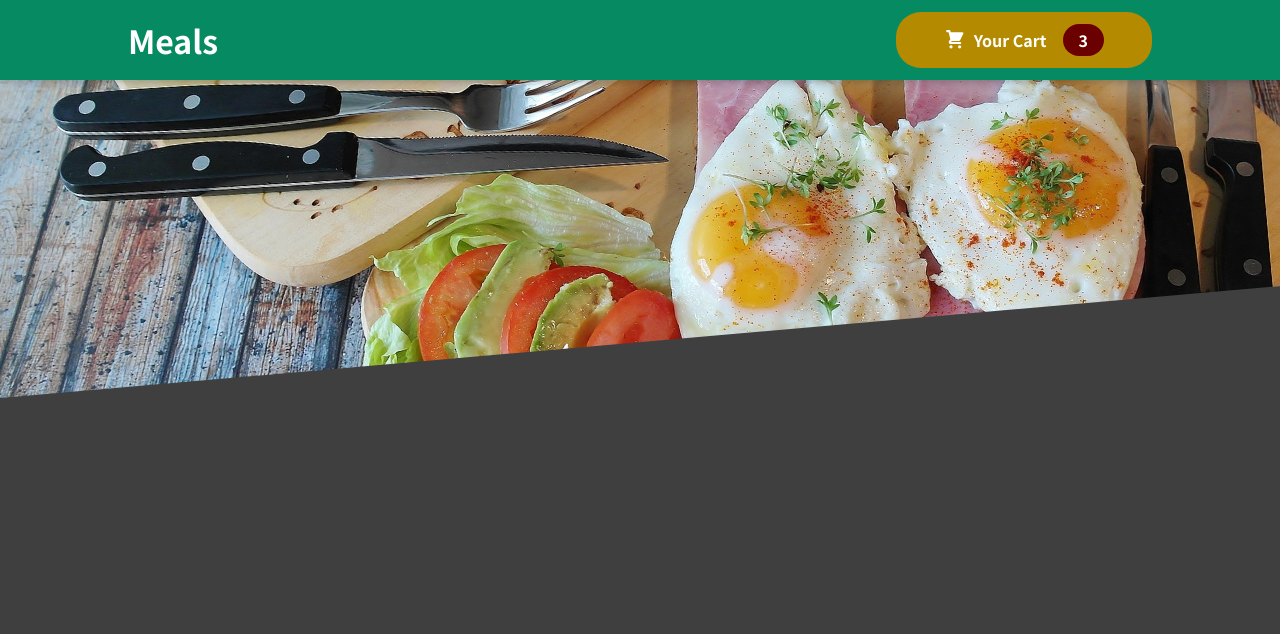
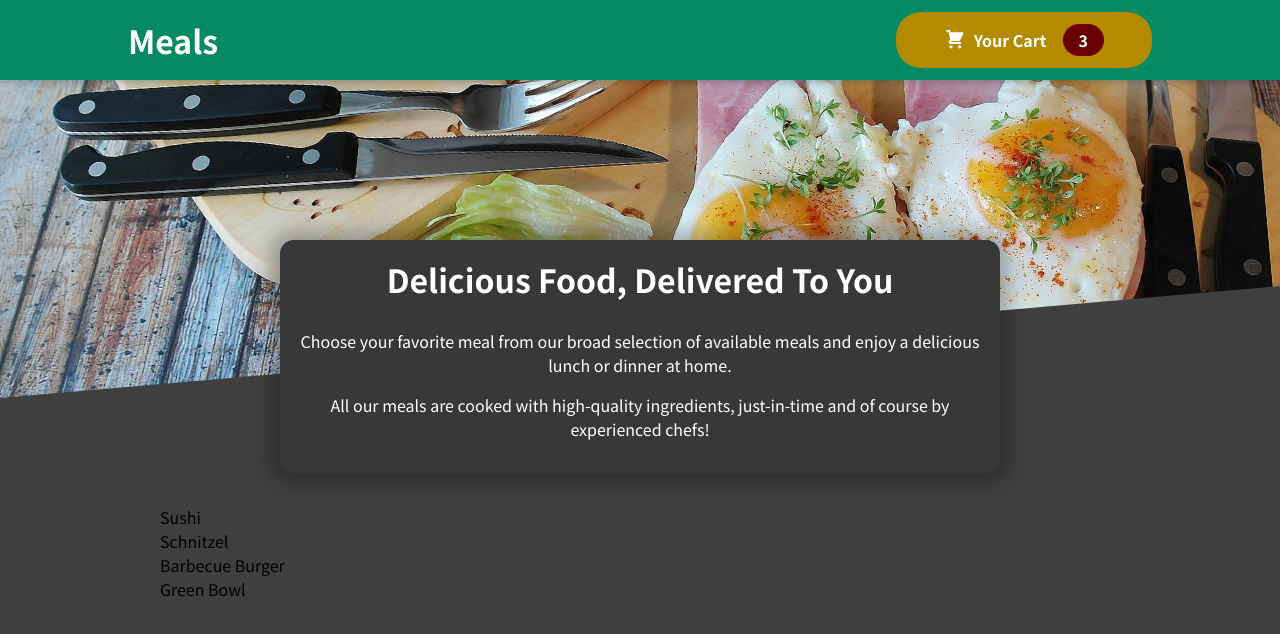
Before and after one commit to Hashwi/Food_App, a React (Create React App) app: page / in a window 1280 px wide. Shown: the top 634 px of the page. Built offline with nearby package versions, Linux system fonts and the light colour scheme.

Commit message:
Add Card

```diff
--- a/src/App.js
+++ b/src/App.js
@@ -1,10 +1,14 @@
 import { Fragment } from "react";
 import Header from "./components/Layout/Header";
+import Meals from "./components/Meals/Meals";
 
 function App() {
   return (
    <Fragment>
       <Header/>
+      <main>
+        <Meals/>
+      </main>
    </Fragment>
   );
 }
--- a/src/components/Meals/AvailableMeals.js
+++ b/src/components/Meals/AvailableMeals.js
@@ -0,0 +1,43 @@
+import React from 'react'
+import classes from './AvailableMeals.module.css'
+
+const DUMMY_MEALS = [
+    {
+      id: 'm1',
+      name: 'Sushi',
+      description: 'Finest fish and veggies',
+      price: 22.99,
+    },
+    {
+      id: 'm2',
+      name: 'Schnitzel',
+      description: 'A german specialty!',
+      price: 16.5,
+    },
+    {
+      id: 'm3',
+      name: 'Barbecue Burger',
+      description: 'American, raw, meaty',
+      price: 12.99,
+    },
+    {
+      id: 'm4',
+      name: 'Green Bowl',
+      description: 'Healthy...and green...',
+      price: 18.99,
+    },
+  ];
+
+
+
+
+export default function AvailableMeals() {
+    const mealsList = DUMMY_MEALS.map(meal => <li>{meal.name}</li>)
+  return (
+    <section className={classes.meals}>
+        <ul>
+            {mealsList}
+        </ul>
+    </section>
+  )
+}
--- /dev/null
+++ b/src/components/Meals/AvailableMeals.module.css
@@ -0,0 +1,24 @@
+.meals {
+    max-width: 60rem;
+    width: 90%;
+    margin: 2rem auto;
+    animation: meals-appear 1s ease-out forwards;
+  }
+
+  .meals ul {
+    list-style: none;
+    margin: 0;
+    padding: 0;
+  }
+
+  @keyframes meals-appear {
+    from {
+      opacity: 0;
+      transform: translateY(3rem);
+    }
+
+    to {
+      opacity: 1;
+      transform: translateY(0);
+    }
+  }
--- a/src/components/Meals/Meals.js
+++ b/src/components/Meals/Meals.js
@@ -0,0 +1,12 @@
+import React, { Fragment } from 'react'
+import MealsSummary from './MealsSummary'
+import AvailableMeals from './AvailableMeals'
+
+export default function Meals() {
+  return (
+    <Fragment>
+        <MealsSummary/>
+        <AvailableMeals/>
+    </Fragment>
+  )
+}
--- /dev/null
+++ b/src/components/Meals/MealsSummary.js
@@ -0,0 +1,19 @@
+import classes from './MealsSummary.module.css';
+
+const MealsSummary = () => {
+  return (
+    <section className={classes.summary}>
+      <h2>Delicious Food, Delivered To You</h2>
+      <p>
+        Choose your favorite meal from our broad selection of available meals
+        and enjoy a delicious lunch or dinner at home.
+      </p>
+      <p>
+        All our meals are cooked with high-quality ingredients, just-in-time and
+        of course by experienced chefs!
+      </p>
+    </section>
+  );
+};
+
+export default MealsSummary;
--- /dev/null
+++ b/src/components/Meals/MealsSummary.module.css
@@ -0,0 +1,18 @@
+.summary {
+    text-align: center;
+    max-width: 45rem;
+    width: 90%;
+    margin: auto;
+    margin-top: -10rem;
+    position: relative;
+    background-color: #383838;
+    color: white;
+    border-radius: 14px;
+    padding: 1rem;
+    box-shadow: 0 1px 18px 10px rgba(0, 0, 0, 0.25);
+  }
+
+  .summary h2 {
+    font-size: 2rem;
+    margin-top: 0;
+  }
--- /dev/null
+++ b/src/components/UI/Card.module.css
@@ -0,0 +1,6 @@
+.card {
+    padding: 1rem;
+    box-shadow: 0 2px 8px rgba(0, 0, 0, 0.25);
+    border-radius: 14px;
+    background-color: white;
+  }
```
Also changed, not shown: src/components/UI/Card.js (added, +7 -0 lines), src/components/Meals/MeaslSummery.js (deleted).
